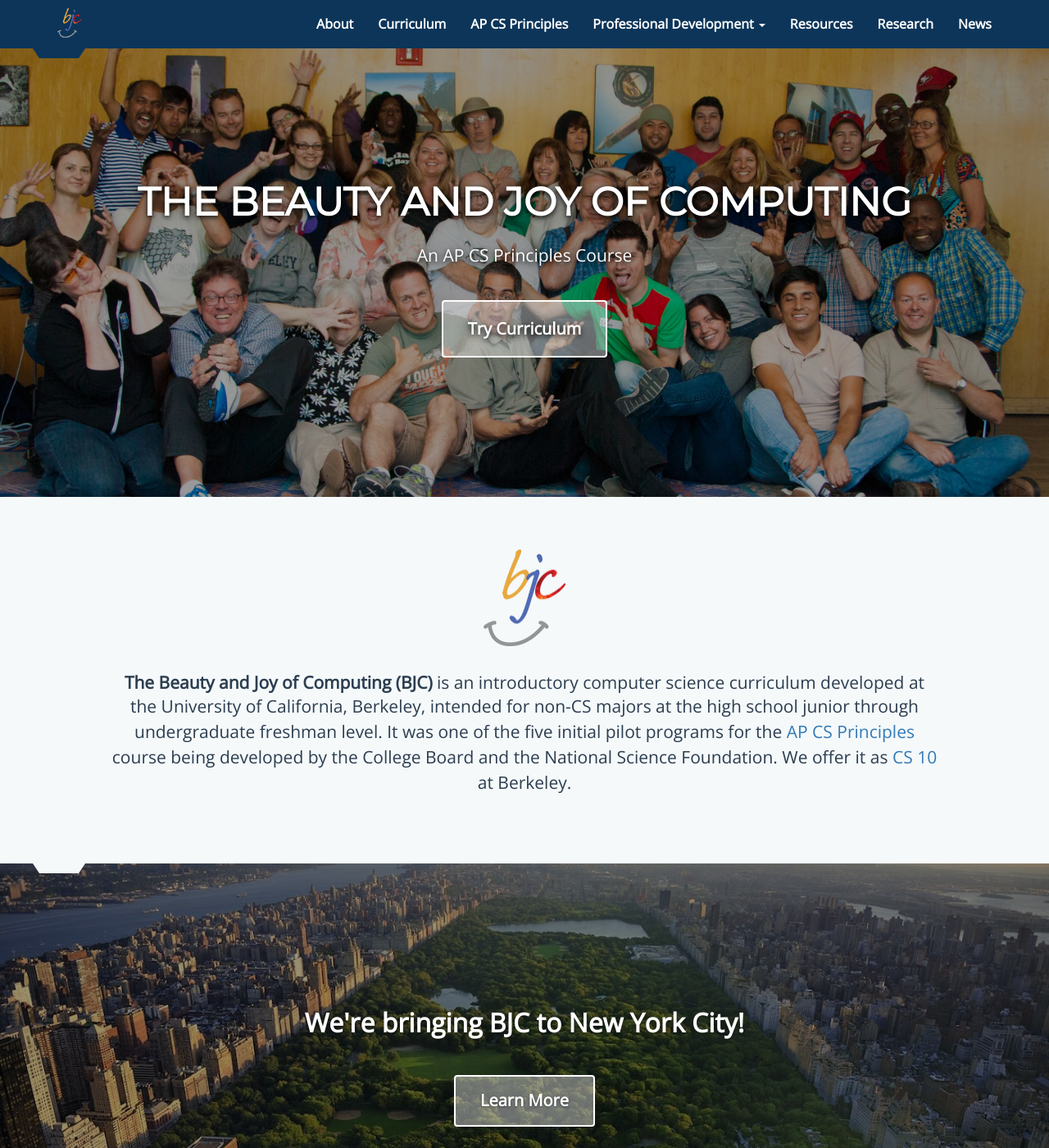
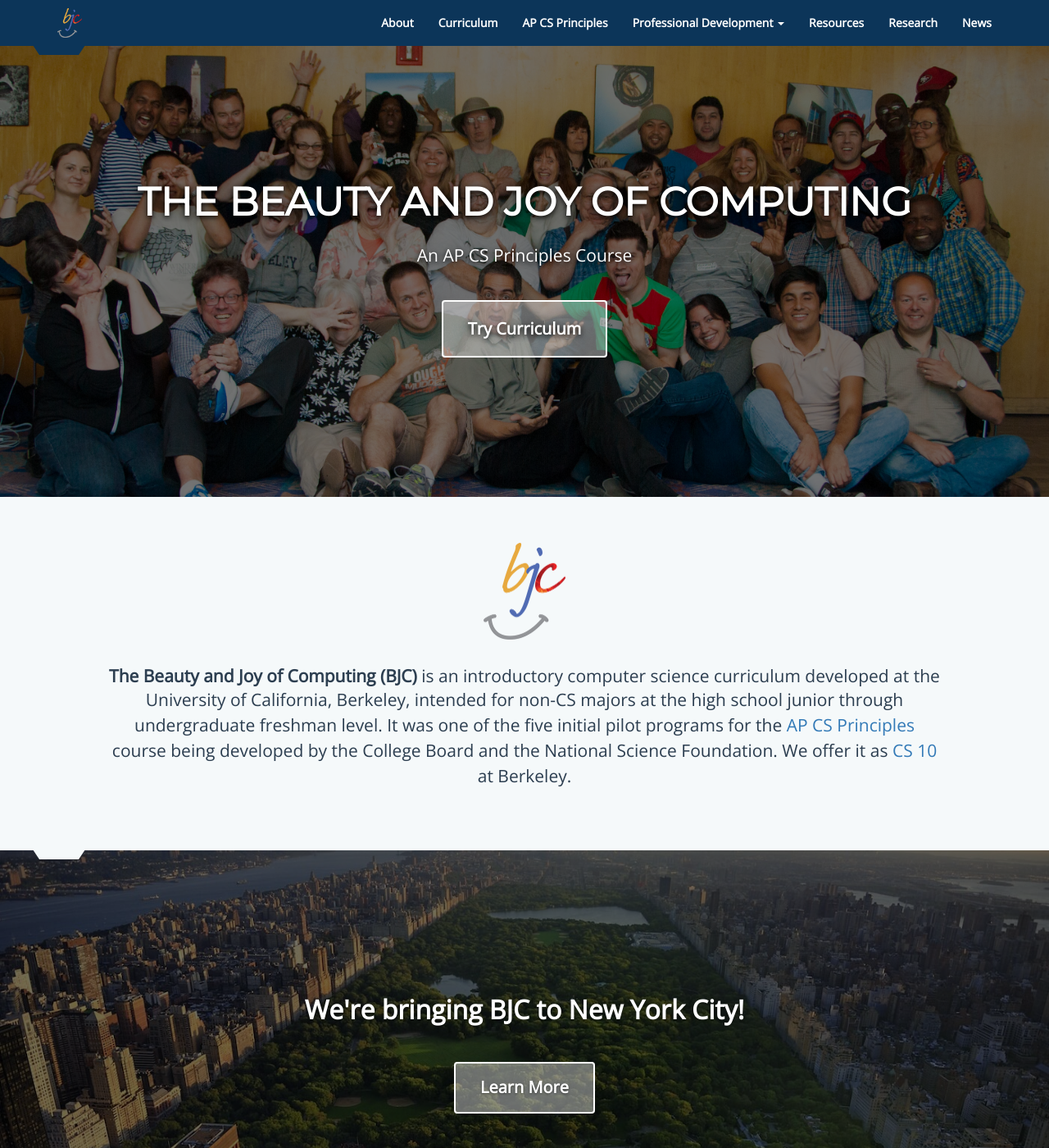
Before and after one commit to beautyjoy/beautyjoy.github.io, a Jekyll site: the page built from index.html, in a window 1280 px wide and 1400 px high. Shown: the whole window at 82% size. Built offline with Jekyll 4.4.1, drawn with Linux system fonts in a browser that asks for light colours.

Commit message:
CSS tweaks.

```diff
--- a/_config.yml
+++ b/_config.yml
@@ -21,6 +21,8 @@
   Google search results) and in your feed.xml site description.
 baseurl: "/bjc_website" # the subpath of your site, e.g. /blog
 url: "https://zhicong.github.io" # the base hostname & protocol for your site
+permalink: pretty # make permalinks not have the ending .html
+
 twitter_username:   cspbjc
 facebook_username:  cspbjc
 instagram_username: cspbjc
--- a/css/styles.scss
+++ b/css/styles.scss
@@ -22,7 +22,6 @@
 body {
     padding: 0;
     margin-top: 50px;
-    font-size: 16px;
 }
 
 h1, h2, h3, h4, h5, h6 {
@@ -39,6 +38,10 @@
     .homepage & {
         line-height: 1.8;
     }
+}
+
+.page-header {
+    margin-top: 20px;
 }
 
 // th, td{ padding: .25em 1em; }
@@ -233,7 +236,7 @@
         bottom: 0;
         left: 0;
         right: 0;
-        background-color: rgba(0, 0, 0, 0.4);
+        background-color: rgba(0, 0, 0, 0.55);
     }
 
     .container {
@@ -275,7 +278,7 @@
 
 .trapezoid {
     position: absolute;
-    bottom: -12px;
+    bottom: -11px; // extra 1px buffer to compensate for browser rounding error, esp if zoomed
     margin-left: 40px;
     border-top-style: solid;
     border-top-width: 12px;
```
